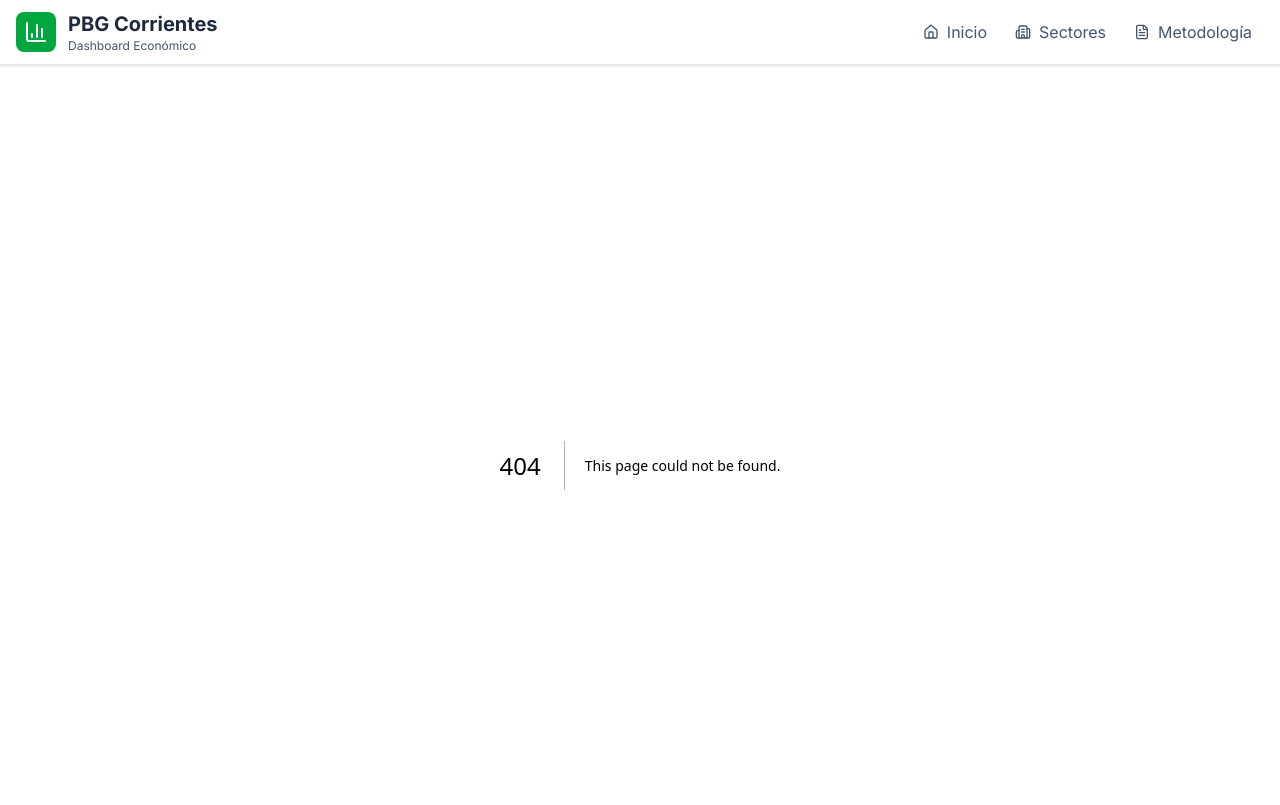
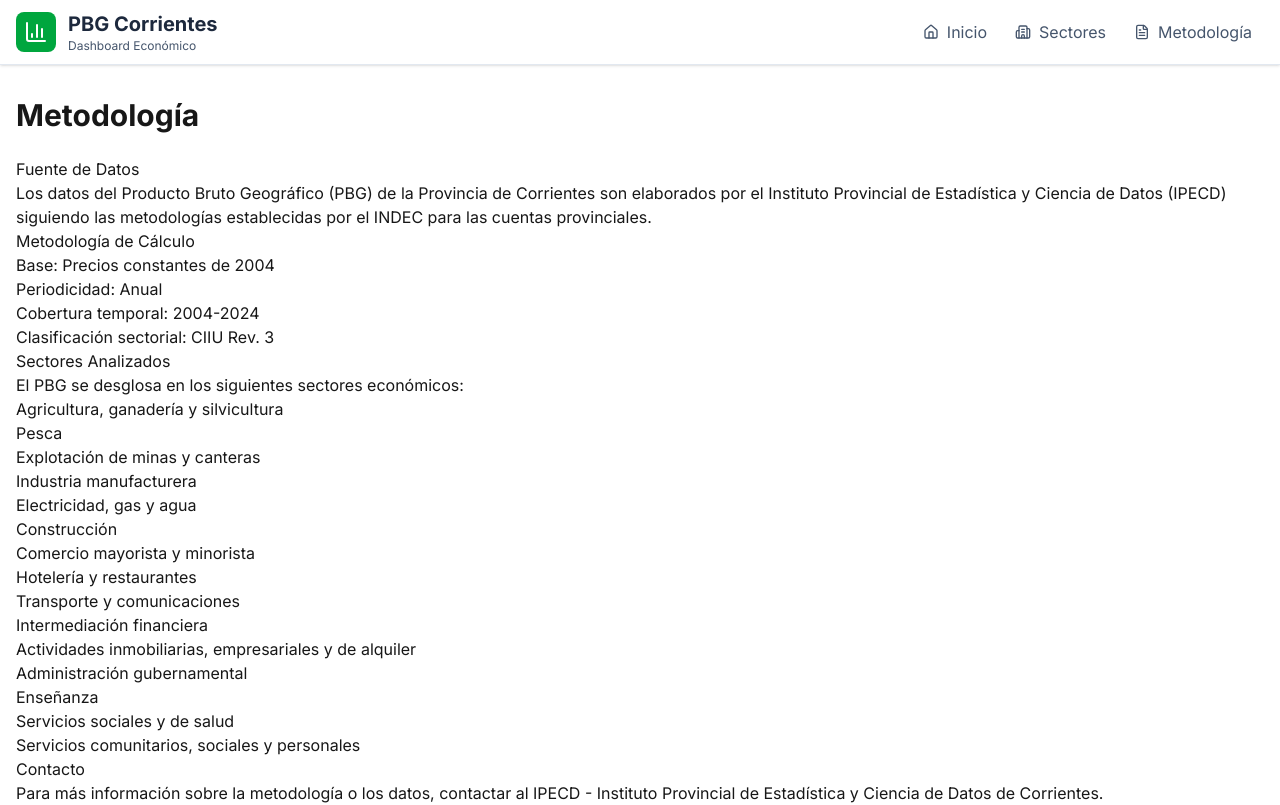
Before and after one commit to IPECD-AreaDatos/landing_pbg_modificado, a Next.js app: page /metodologia in a window 1280 px wide. Before the commit this address had no page. Shown: the top 805 px of the page. Built offline with nearby package versions, Linux system fonts and the light colour scheme.

Commit message:
Add proxy path fixer and missing pages (sectores, metodologia)

```diff
--- a/src/app/layout.tsx
+++ b/src/app/layout.tsx
@@ -3,6 +3,7 @@ import { Inter } from "next/font/google";
 import "./globals.css";
 import Header from '@/components/Header';
 import Footer from '@/components/Footer';
+import ProxyPathFixer from '@/components/ProxyPathFixer';
 
 const inter = Inter({ subsets: ["latin"] });
 
@@ -36,6 +37,7 @@ export default function RootLayout({
         />
       </head>
       <body className={`${inter.className} antialiased min-h-screen bg-slate-50 flex flex-col`}>
+        <ProxyPathFixer />
         <Header />
         <main className="flex-1">
           {children}
--- /dev/null
+++ b/src/app/metodologia/page.tsx
@@ -0,0 +1,49 @@
+export default function MetodologiaPage() {
+  return (
+    <div className="container mx-auto px-4 py-8">
+      <h1 className="text-3xl font-bold mb-6">Metodología</h1>
+      <div className="prose max-w-none">
+        <h2>Fuente de Datos</h2>
+        <p>
+          Los datos del Producto Bruto Geográfico (PBG) de la Provincia de Corrientes son elaborados por el
+          Instituto Provincial de Estadística y Ciencia de Datos (IPECD) siguiendo las metodologías establecidas
+          por el INDEC para las cuentas provinciales.
+        </p>
+
+        <h2>Metodología de Cálculo</h2>
+        <ul>
+          <li>Base: Precios constantes de 2004</li>
+          <li>Periodicidad: Anual</li>
+          <li>Cobertura temporal: 2004-2024</li>
+          <li>Clasificación sectorial: CIIU Rev. 3</li>
+        </ul>
+
+        <h2>Sectores Analizados</h2>
+        <p>El PBG se desglosa en los siguientes sectores económicos:</p>
+        <ul>
+          <li>Agricultura, ganadería y silvicultura</li>
+          <li>Pesca</li>
+          <li>Explotación de minas y canteras</li>
+          <li>Industria manufacturera</li>
+          <li>Electricidad, gas y agua</li>
+          <li>Construcción</li>
+          <li>Comercio mayorista y minorista</li>
+          <li>Hotelería y restaurantes</li>
+          <li>Transporte y comunicaciones</li>
+          <li>Intermediación financiera</li>
+          <li>Actividades inmobiliarias, empresariales y de alquiler</li>
+          <li>Administración gubernamental</li>
+          <li>Enseñanza</li>
+          <li>Servicios sociales y de salud</li>
+          <li>Servicios comunitarios, sociales y personales</li>
+        </ul>
+
+        <h2>Contacto</h2>
+        <p>
+          Para más información sobre la metodología o los datos, contactar al IPECD -
+          Instituto Provincial de Estadística y Ciencia de Datos de Corrientes.
+        </p>
+      </div>
+    </div>
+  );
+}
--- /dev/null
+++ b/src/app/sectores/page.tsx
@@ -0,0 +1,15 @@
+export default function SectoresPage() {
+  return (
+    <div className="container mx-auto px-4 py-8">
+      <h1 className="text-3xl font-bold mb-6">Sectores Económicos</h1>
+      <p className="text-gray-600 mb-4">
+        Análisis detallado de los sectores económicos de la Provincia de Corrientes.
+      </p>
+      <div className="bg-blue-50 border border-blue-200 rounded-lg p-4">
+        <p className="text-blue-800">
+          Esta sección está en desarrollo. Por ahora, puedes ver la información sectorial en la página principal.
+        </p>
+      </div>
+    </div>
+  );
+}
--- /dev/null
+++ b/src/components/ProxyPathFixer.tsx
@@ -0,0 +1,47 @@
+'use client';
+
+import { useEffect } from 'react';
+
+export default function ProxyPathFixer() {
+  useEffect(() => {
+    // Solo ejecutar en el navegador y si estamos en un proxy
+    if (typeof window === 'undefined') return;
+
+    const currentPath = window.location.pathname;
+
+    // Si estamos en /pbg-dashboard/ y hay links internos mal formados
+    if (currentPath.startsWith('/pbg-dashboard/')) {
+      // Interceptar clicks en links internos
+      const handleClick = (e: MouseEvent) => {
+        const target = e.target as HTMLElement;
+        const link = target.closest('a');
+
+        if (link && link.href) {
+          const url = new URL(link.href);
+
+          // Si es un link interno que no empieza con /pbg-dashboard/
+          if (url.origin === window.location.origin &&
+              url.pathname.match(/^\/(sectores|metodologia|diagnostics|proxy-test)/) &&
+              !url.pathname.startsWith('/pbg-dashboard/')) {
+
+            e.preventDefault();
+
+            // Reescribir la URL correctamente
+            const newPath = `/pbg-dashboard${url.pathname}`;
+            window.location.href = newPath + url.search + url.hash;
+          }
+        }
+      };
+
+      // Agregar event listener
+      document.addEventListener('click', handleClick, true);
+
+      // Cleanup
+      return () => {
+        document.removeEventListener('click', handleClick, true);
+      };
+    }
+  }, []);
+
+  return null;
+}
```
